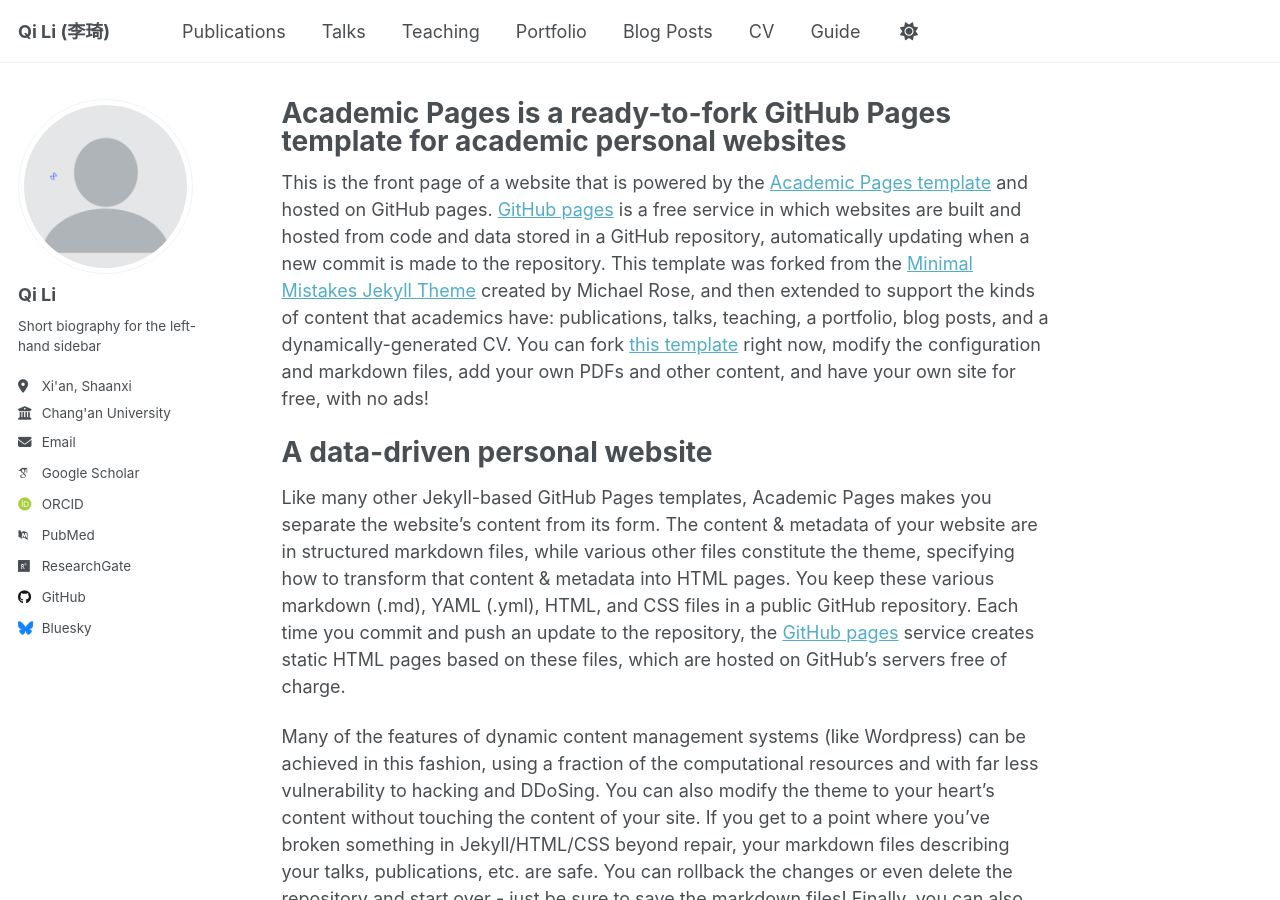
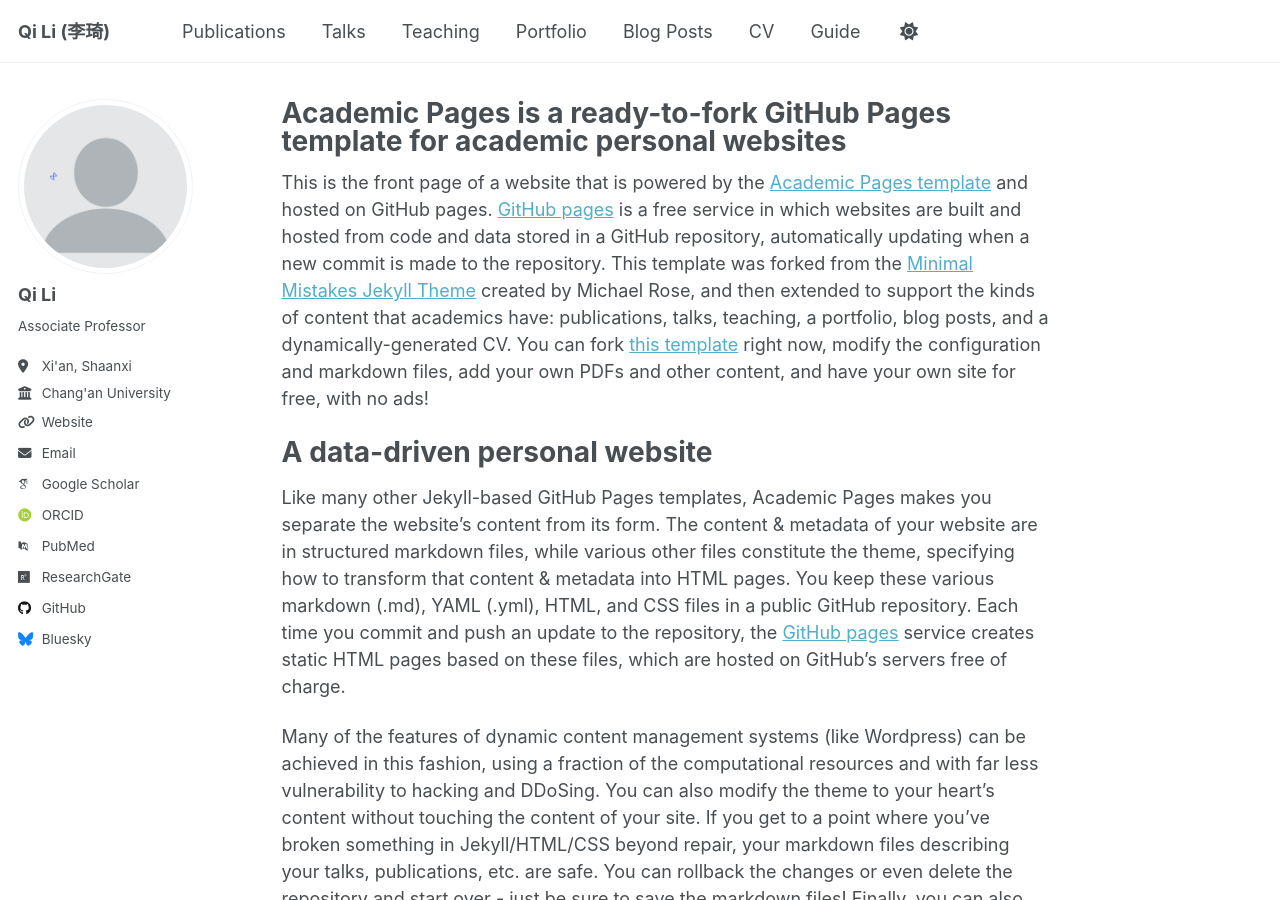
Before and after one commit to liqihao2000/liqihao2000.github.io, a Jekyll site: the page built from _pages/about.md, in a window 1280 px wide and 900 px high. Built offline with Jekyll 4.4.1, drawn with Linux system fonts in a browser that asks for light colours; some web fonts are replaced.

Commit message:
update info

```diff
--- a/_config.yml
+++ b/_config.yml
@@ -25,10 +25,10 @@
   avatar           : "profile.png"
   name             : "Qi Li"
   pronouns         : # example: "she/her"
-  bio              : "Short biography for the left-hand sidebar"
+  bio              : "Associate Professor"
   location         : "Xi'an, Shaanxi"
   employer         : "Chang'an University"
-  uri              : # URL
+  uri              : ”https://js.chd.edu.cn/lxy/lq8/main.psp“ # URL
   email            : "liqihao@chd.edu.cn"
 
   # Academic websites
@@ -39,7 +39,7 @@
   orcid            : "https://orcid.org/0000-0001-8835-8098"
   semantic         : # URL
   pubmed           : "https://www.ncbi.nlm.nih.gov/pubmed/?term=john+snow"
-  researchgate     : ”https://www.researchgate.net/profile/Qi-Li-37?ev=hdr_xprf“
+  researchgate     : "https://www.researchgate.net/profile/Qi-Li-37?ev=hdr_xprf" # URL
   scopus           : # URL
 
   # Repositories and software development
```
